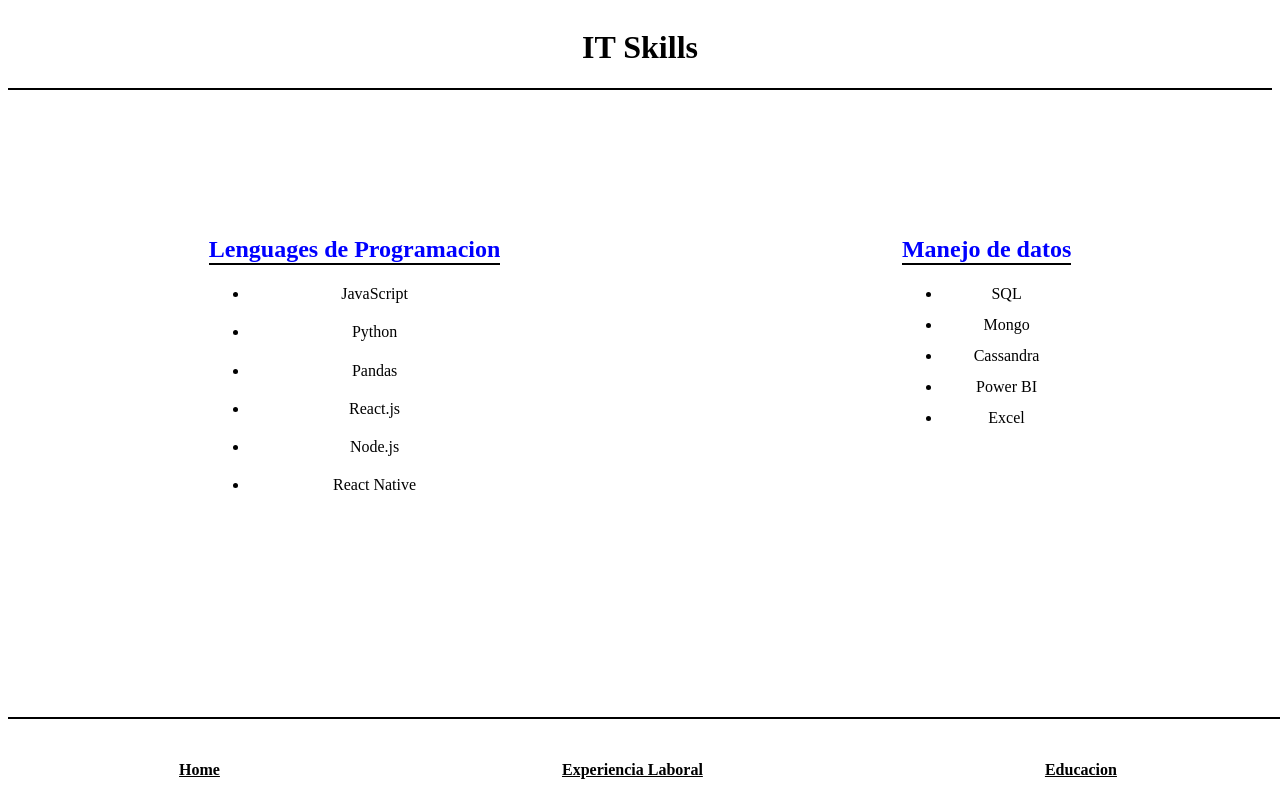
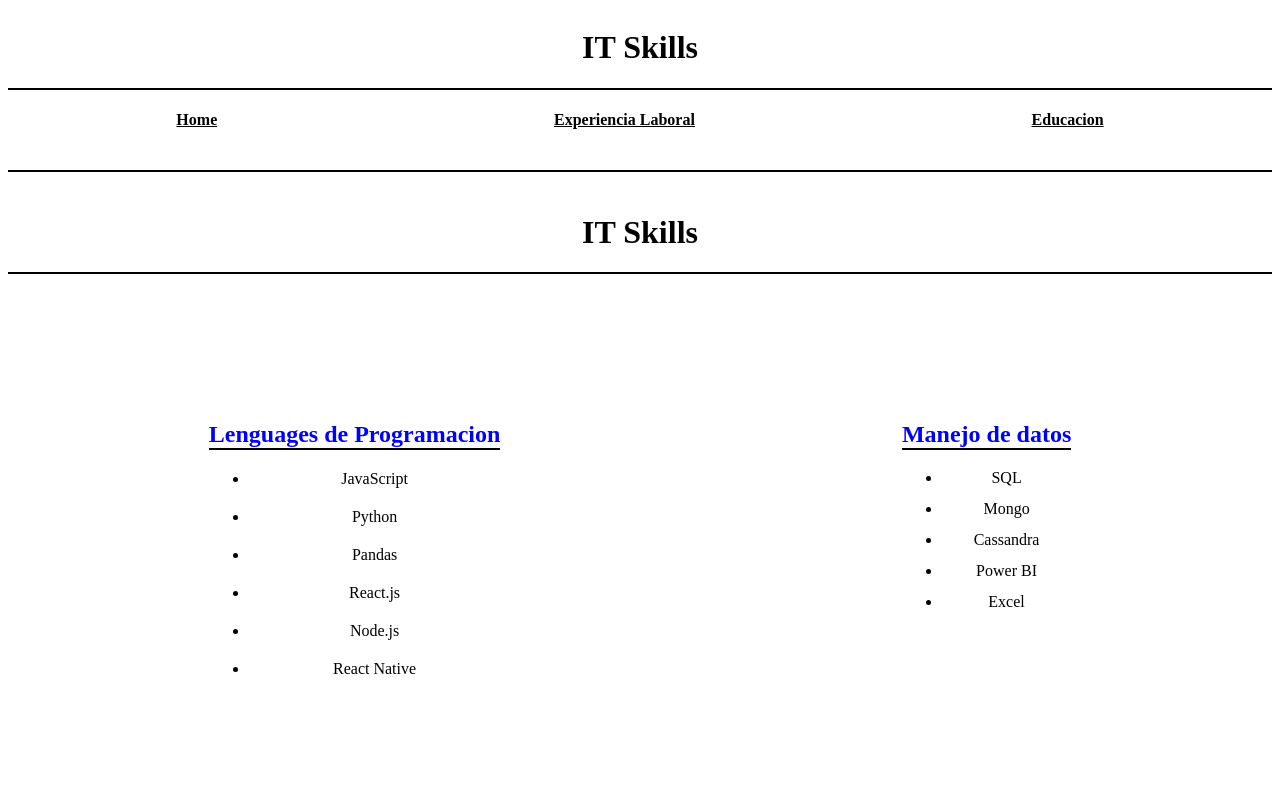
Before and after one commit to facumilher/CVFacundo-Milher, a plain HTML site: page itSkills.html in a window 1280 px wide. Drawn offline with Linux system fonts and the light colour scheme.

Commit message:
agregando resposive

```diff
--- a/itSkills.html
+++ b/itSkills.html
@@ -7,6 +7,18 @@
     <link rel="stylesheet" href="style.css">
 </head>
 <body>
+    <header>
+        <div style="display: flex; align-items: center; justify-content: center; border-bottom: 2px solid black;">
+            <h1 >IT Skills</h1>
+        </div>
+
+        <div style="display: flex; justify-content: space-around;">
+            <a href="index.html"><h4>Home</h4></a>
+            <a href="experiencia_laboral.html"><h4>Experiencia Laboral</h4></a>
+            <a href="educacion.html"><h4>Educacion</h4></a>
+        </div>
+        <hr class="linea-recta">
+    </header>
     <div style="display: flex; align-items: center; justify-content: center; border-bottom: 2px solid black;">
         <h1 >IT Skills</h1>
     </div>
@@ -33,14 +45,6 @@
             </ul>
         </div>
     </div>
-    <footer>
-        <hr class="linea-recta">
-        <div style="display: flex; justify-content: space-around;">
-            <a href="index.html"><h4>Home</h4></a>
-            <a href="experiencia_laboral.html"><h4>Experiencia Laboral</h4></a>
-            <a href="educacion.html"><h4>Educacion</h4></a>
-        </div>
 
-    </footer>
 </body>
 </html>
```
Also changed, not shown: educacion.html (+13 -11 lines), experiencia_laboral.html (+12 -11 lines), index.html (+3 -3 lines).
